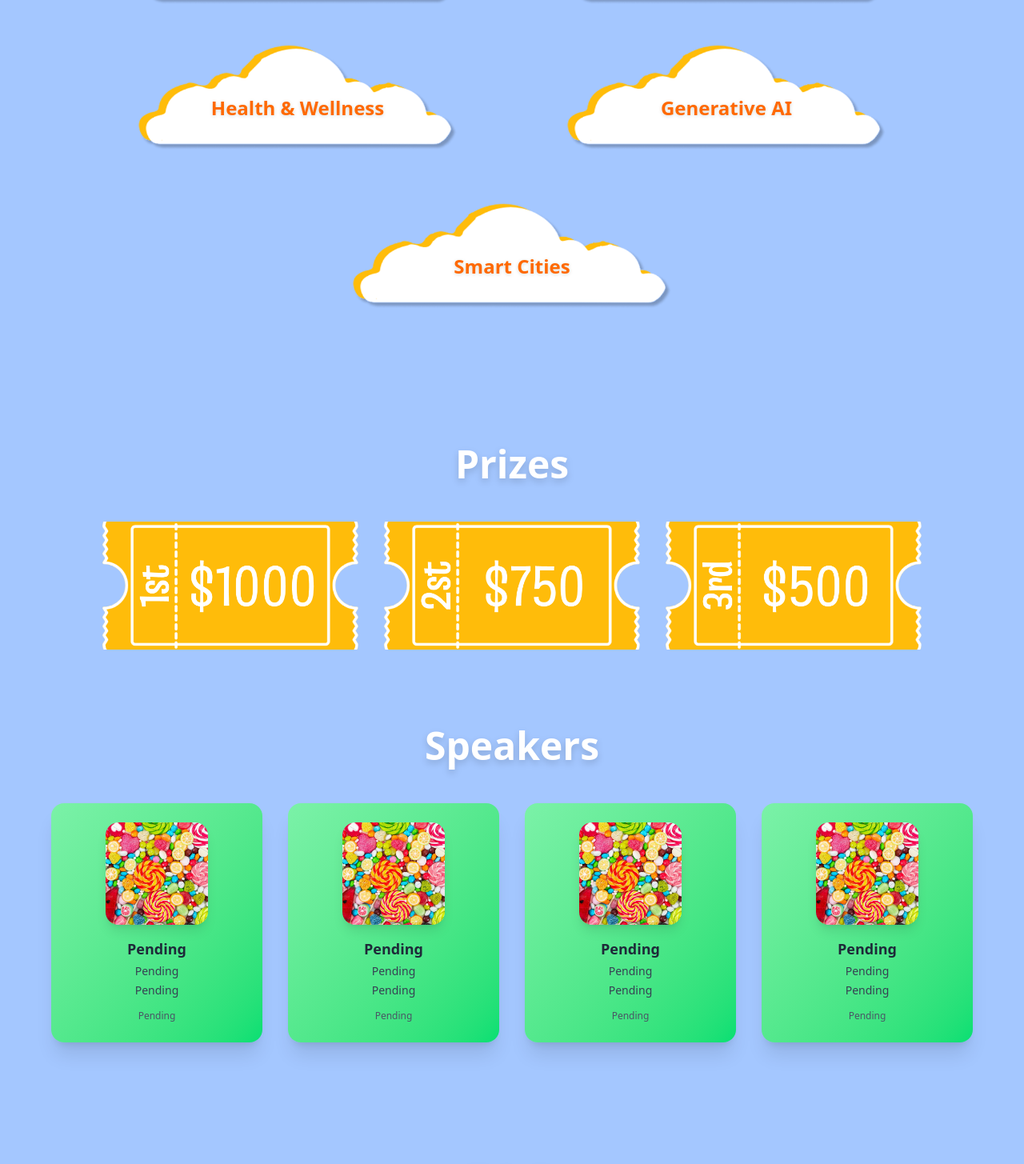
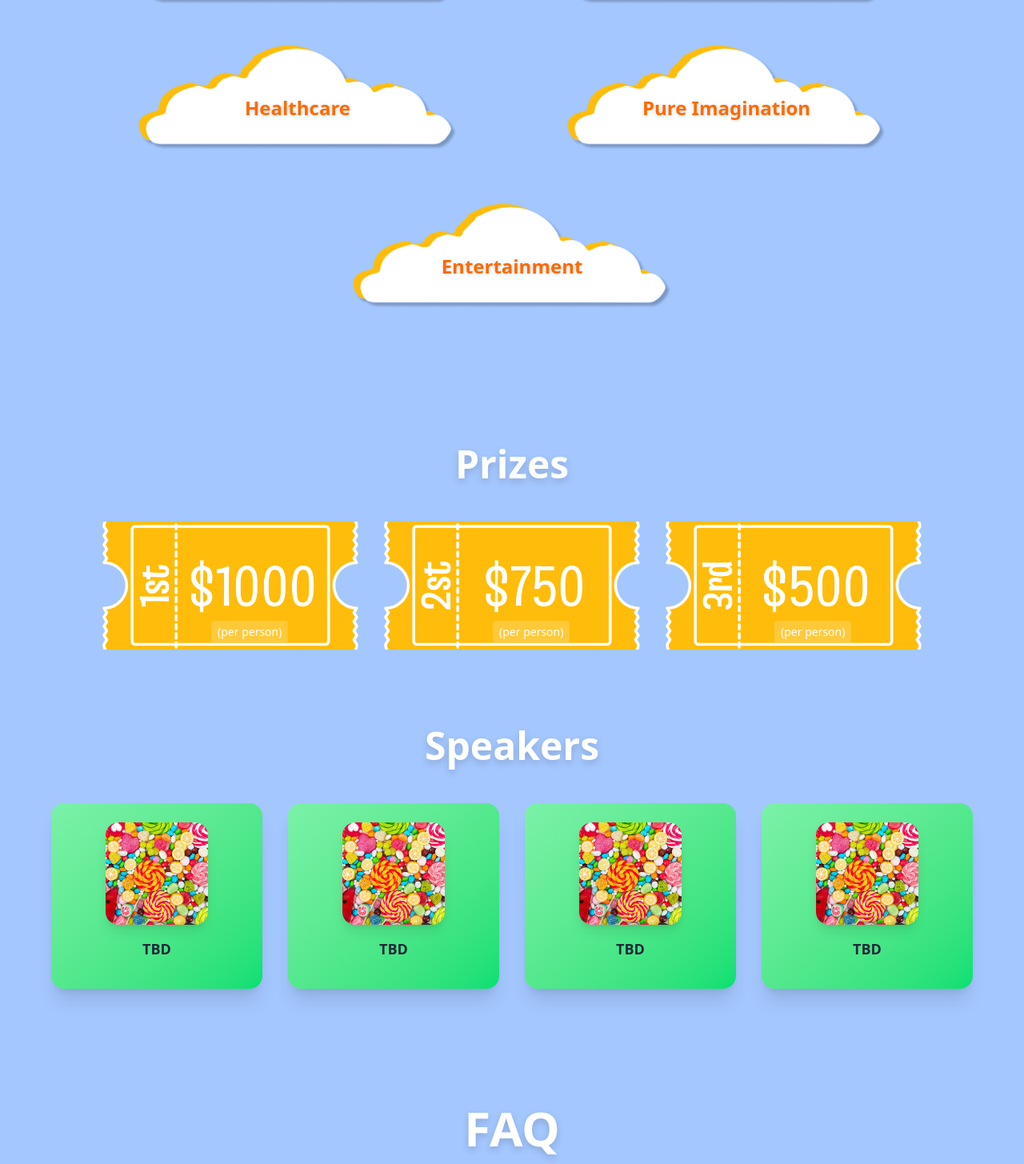
Before and after one commit to DataScience-GT/query, a Next.js app: page / in a window 1280 px wide. Shown: the part 3195-4650 px from the top of the page at 80% size. Built offline with nearby package versions, Linux system fonts and the light colour scheme; a web font is replaced by a local one.

Commit message:
meowmeowmeow

```diff
--- a/components/sections/PrizeAndSpeakerSection.tsx
+++ b/components/sections/PrizeAndSpeakerSection.tsx
@@ -7,51 +7,54 @@ const ConferencePage: React.FC = () => {
     {
       position: '',
       amount: '',
-      image: '../tickets/gold.png'
+      image: '../tickets/gold.png',
+      label: '(per person)'
     },
     {
       position: '2nd',
       amount: '',
-      image: '../tickets/silver.png'
+      image: '../tickets/silver.png',
+      label: '(per person)'
     },
     {
       position: '',
       amount: '',
-      image: '../tickets/bronze.png'
+      image: '../tickets/bronze.png',
+      label: '(per person)'
     }
   ];
 
   const speakers = [
     {
       id: 1,
-      name: 'Pending',
-      title: 'Pending',
-      company: 'Pending',
-      bio: 'Pending',
+      name: 'TBD',
+      title: '',
+      company: '',
+      bio: '',
       image: '../wonka/wonka.png'
     },
     {
       id: 2,
-      name: 'Pending',
-      title: 'Pending',
-      company: 'Pending',
-      bio: 'Pending',
+      name: 'TBD',
+      title: '',
+      company: '',
+      bio: '',
       image: '../wonka/wonka.png'
     },
     {
       id: 3,
-      name: 'Pending',
-      title: 'Pending',
-      company: 'Pending',
-      bio: 'Pending',
+      name: 'TBD',
+      title: '',
+      company: '',
+      bio: '',
       image: '../wonka/wonka.png'
     },
     {
       id: 4,
-      name: 'Pending',
-      title: 'Pending',
-      company: 'Pending',
-      bio: 'Pending',
+      name: 'TBD',
+      title: '',
+      company: '',
+      bio: '',
       image: '../wonka/wonka.png'
     }
   ];
--- a/components/sections/TracksSection.tsx
+++ b/components/sections/TracksSection.tsx
@@ -26,17 +26,17 @@ export default function TracksSection() {
             <p className="font-semibold">Dive into player performance, game strategy, and the future of sports data.</p>
           </CloudButton>
 
-          <CloudButton title="Health & Wellness">
+          <CloudButton title="Healthcare">
             <p className="font-semibold">Innovate in bioinformatics, patient care, and personal health technology.</p>
           </CloudButton>
 
-          <CloudButton title="Generative AI">
+          <CloudButton title="Pure Imagination">
             <p className="font-semibold">Explore the creative frontier of AI in art, music, and content creation.</p>
           </CloudButton>
 
           <div className="md:col-span-2 flex justify-center mt-4">
-            <CloudButton title="Smart Cities">
-              <p className="font-semibold">Use data to improve urban living, transportation, and sustainability.</p>
+            <CloudButton title="Entertainment">
+              <p className="font-semibold">See how AI is transforming movies, gaming, and interactive experiences.</p>
             </CloudButton>
           </div>
 
--- a/components/ui/Prizes.tsx
+++ b/components/ui/Prizes.tsx
@@ -2,6 +2,7 @@ import React from 'react';
 
 interface Prize {
   image: string;
+  label?: string;
 }
 
 interface PrizesProps {
@@ -16,11 +17,17 @@ const Prizes: React.FC<PrizesProps> = ({ prizes }) => {
       </h2>
       <div className="flex flex-wrap justify-center gap-8">
         {prizes.map((prize, index) => (
-          <div
-            key={index}
-            className="w-80 h-40 bg-cover bg-center hover:scale-105 transition-transform duration-300 cursor-pointer"
-            style={{ backgroundImage: `url('${prize.image}')` }}
-          />
+          <div key={index} className="relative w-80 h-40 cursor-pointer">
+            <div
+              className="w-full h-full bg-cover bg-center hover:scale-105 transition-transform duration-300"
+              style={{ backgroundImage: `url('${prize.image}')` }}
+            />
+            {prize.label && (
+              <span className="absolute bottom-2 left-1/2 -translate-x-1/4 bg-white/20 backdrop-blur-sm text-white text-sm px-2 py-1 rounded">
+                {prize.label}
+              </span>
+            )}
+          </div>
         ))}
       </div>
     </div>
```
